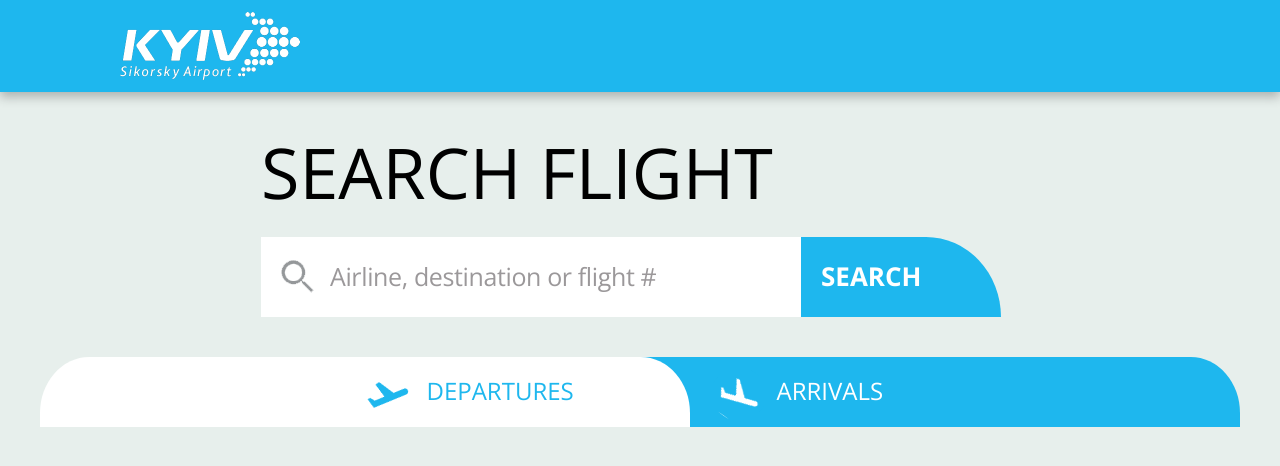
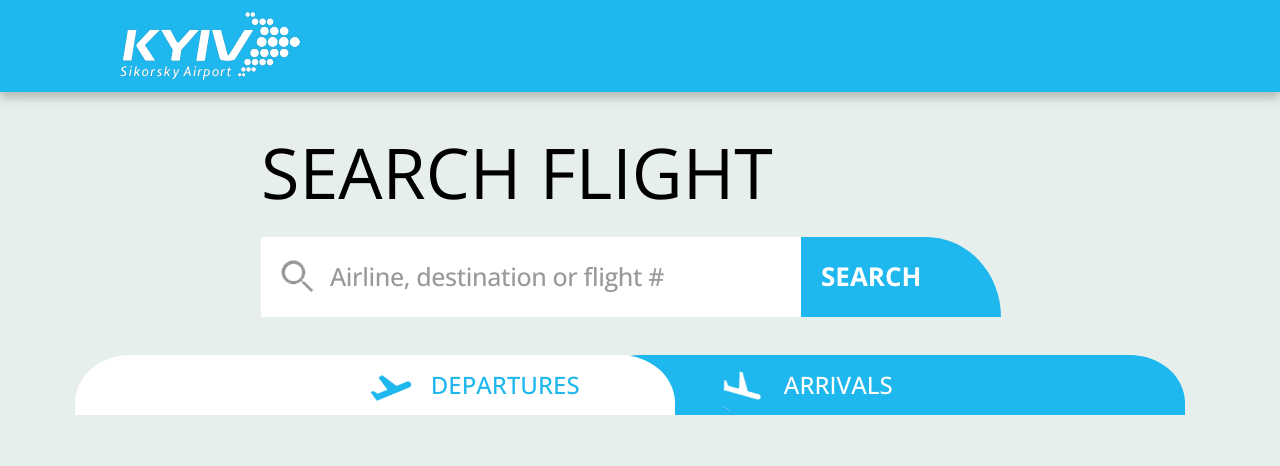
Before and after one commit to MVprogramm/airport_board, a React app: page / in a window 1280 px wide. Shown: the top 466 px of the page. Built offline with nearby package versions, Linux system fonts and the light colour scheme.

Commit message:
fix board menu layout

```diff
--- a/src/components/arrivals/arrivals.scss
+++ b/src/components/arrivals/arrivals.scss
@@ -1,11 +1,11 @@
 .board__tab {
   &_arr {
-    left: 550px;
+    left: 510px;
   }
 }
 
 .board__title_arr {
-  left: 125px;
+  left: 130px;
 }
 
 .board__icon_arr {
--- a/src/components/board/board.scss
+++ b/src/components/board/board.scss
@@ -1,4 +1,4 @@
-@import '../../utils/variables.scss';
+@import "../../utils/variables.scss";
 
 .board {
   display: flex;
@@ -7,14 +7,14 @@
 
   &__menu {
     position: relative;
-    height: 70px;
-    width: 1200px;
+    height: $borderMenuHeight;
+    width: 1130px;
   }
 
   &__status {
     position: relative;
-    height: 70px;
-    width: 600px;
+    height: $borderMenuHeight;
+    width: 470px;
   }
 
   &__header {
@@ -26,12 +26,12 @@
     position: absolute;
     display: flex;
     justify-content: space-between;
-    height: 70px;
-    width: 650px;
+    height: $borderMenuHeight;
+    width: 600px;
   }
 
   &__decoration {
-    height: 70px;
+    height: $borderMenuHeight;
     width: 70px;
 
     &_left {
@@ -45,15 +45,15 @@
 
   &__title {
     position: absolute;
-    top: 20px;
+    top: 16px;
     font-size: 24px;
-    font-weight: 400;
+    font-weight: 500;
     text-transform: uppercase;
   }
 
   &__icon {
     position: absolute;
-    top: 10px;
+    top: 5px;
     height: 55px;
     width: 55px;
     border-radius: 50%;
--- a/src/components/departures/departures.scss
+++ b/src/components/departures/departures.scss
@@ -5,10 +5,10 @@
 }
 
 .board__title_dep {
-  left: 325px;
+  left: 287px;
 }
 
 .board__icon_dep {
-  left: 255px;
+  left: 215px;
   transform: rotate(-35deg);
 }
--- a/src/components/search/search.scss
+++ b/src/components/search/search.scss
@@ -1,11 +1,11 @@
-@import '../../utils/variables.scss';
-@import '../../utils/mixins.scss';
+@import "../../utils/variables.scss";
+@import "../../utils/mixins.scss";
 
 .search {
   display: flex;
   flex-direction: column;
   align-items: flex-start;
-  margin-bottom: 40px;
+  margin-bottom: 38px;
 
   &__title {
     font-size: 70px;
--- a/src/index.html
+++ b/src/index.html
@@ -3,9 +3,12 @@
   <head>
     <meta charset="UTF-8" />
     <meta name="viewport" content="width=device-width, initial-scale=1.0" />
-    <link rel="preconnect" href="https://fonts.googleapis.com">
-    <link rel="preconnect" href="https://fonts.gstatic.com" crossorigin>
-    <link href="https://fonts.googleapis.com/css2?family=Open+Sans:wght@300;400;700&display=swap" rel="stylesheet">
+    <link rel="preconnect" href="https://fonts.googleapis.com" />
+    <link rel="preconnect" href="https://fonts.gstatic.com" crossorigin />
+    <link
+      href="https://fonts.googleapis.com/css2?family=Open+Sans:wght@300;500;700&display=swap"
+      rel="stylesheet"
+    />
     <title>Airport Board</title>
     <link
       rel="stylesheet"
--- a/src/utils/variables.scss
+++ b/src/utils/variables.scss
@@ -1,2 +1,3 @@
 $blueColor: #1eb7ee;
 $minWidth: 50px;
+$borderMenuHeight: 60px;
```
